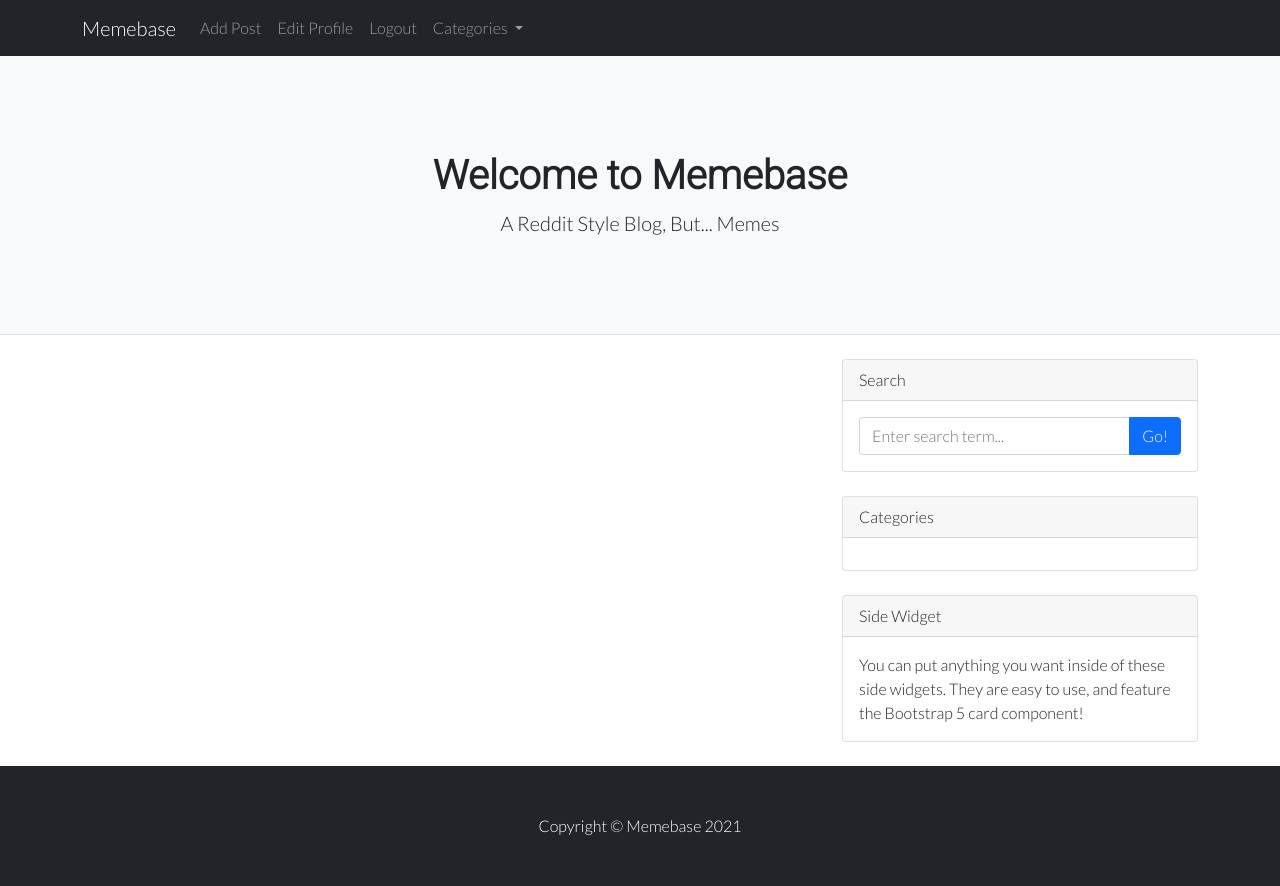
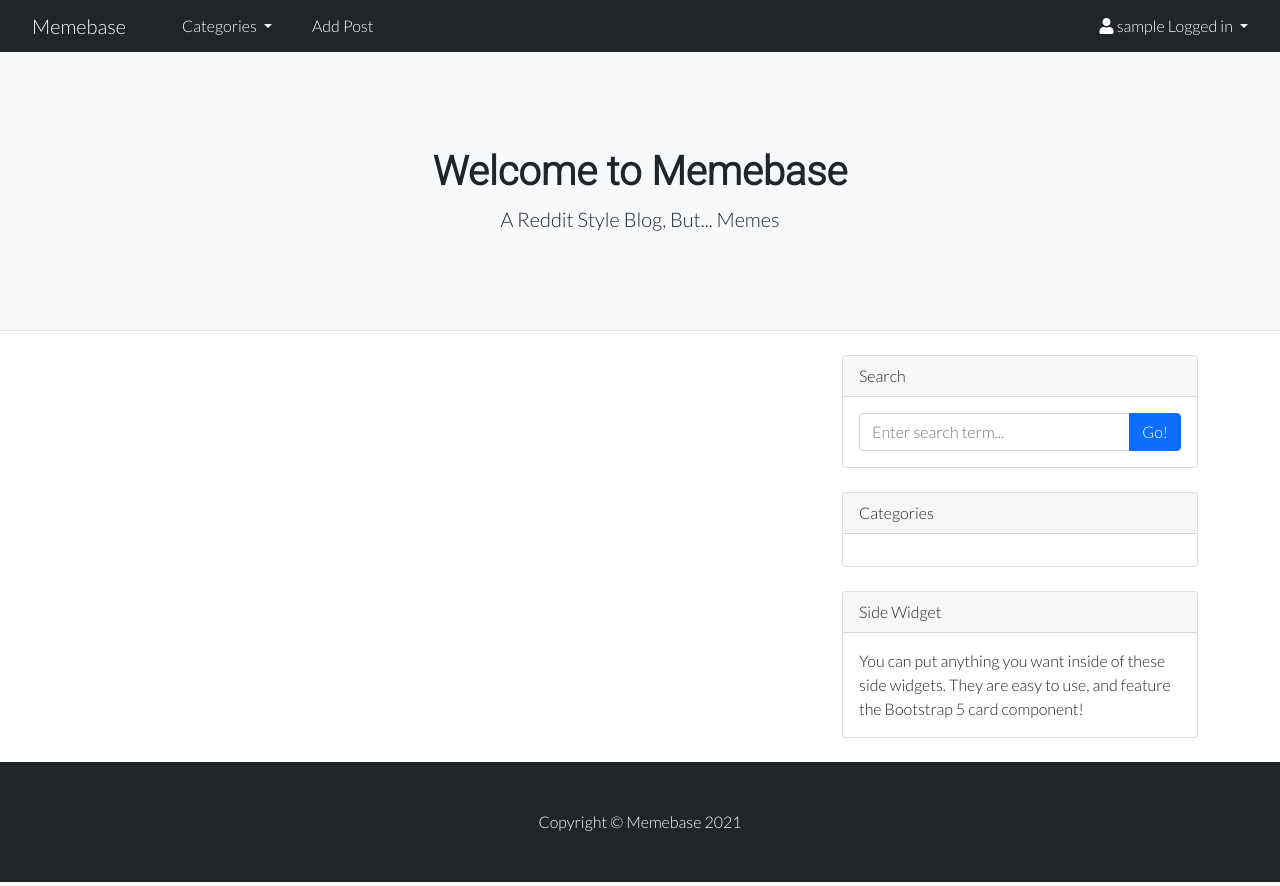
Before and after one commit to dhowai/portfolio-4-meme-blog, a Django app: page / in a window 1280 px wide. Run offline with Django 3.2, Linux system fonts and the light colour scheme; the visitor is signed in with stand-in values (Sample User, id 1); data that the repository does not hold is empty.

Commit message:
Change navbar structure on base.html

```diff
--- a/static/css/style.css
+++ b/static/css/style.css
@@ -101,3 +101,47 @@ a {
   line-height: 30px;
   font-weight: 800;
 }
+
+.navbar-brand {
+  padding: 11px 20px;
+}
+
+.active {
+  background-color: blue;
+}
+
+.navbar-nav {
+  width: 100%;
+}
+
+.nav-link {
+  color: #fff !important;
+}
+
+.nav-item {
+  padding: 6px 12px;
+  text-align: center;
+}
+
+.nav-item:hover {
+  background-color: blue;
+}
+
+.right {
+  margin-left: auto;
+}
+
+.navbar-collapse.collapse.in {
+  display: block !important;
+}
+
+@media (max-width: 992px) {
+  .right {
+      margin-left: 0;
+  }
+
+  .nav-item {
+      width: 100%;;
+      text-align: left;
+  }
+}
--- a/templates/base.html
+++ b/templates/base.html
@@ -27,8 +27,8 @@
 
 <body>
     <!-- Responsive navbar-->
-    <nav class="navbar navbar-expand-lg navbar-dark bg-dark">
-        <div class="container"> <!--fluid...-->
+    <nav class="navbar navbar-expand-lg navbar-dark bg-dark py-0 px-0">
+        <div class="container-fluid">
             <a class="navbar-brand" href="{% url 'home' %}">Memebase</a>
             <button class="navbar-toggler" type="button" data-bs-toggle="collapse" data-bs-target="#navbarNavDropdown"
                 aria-controls="navbarNavDropdown" aria-expanded="false" aria-label="Toggle navigation">
@@ -36,24 +36,6 @@
             </button>
             <div class="collapse navbar-collapse" id="navbarNavDropdown">
                 <ul class="navbar-nav">
-                    {% if user.is_authenticated %}
-                    <li class="nav-item">
-                        <a class="nav-link" href="{% url 'add_post' %}">Add Post</a>
-                    </li>
-                    <li class="nav-item">
-                        <a class="nav-link" href="{% url 'edit_profile' %}">Edit Profile</a>
-                    </li>
-                    <li class="nav-item">
-                        <a class="nav-link" href="{% url 'logout' %}">Logout</a>
-                    </li>
-                    {% else %}
-                    <li class="nav-item">
-                        <a class="nav-link" href="{% url 'register' %}">Register</a>
-                    </li>
-                    <li class="nav-item">
-                        <a class="nav-link" href="{% url 'login' %}">Login</a>
-                    </li>
-                    {% endif %}
                     <li class="nav-item dropdown">
                         <a class="nav-link dropdown-toggle" href="#" id="navbarDropdownMenuLink" role="button"
                             data-bs-toggle="dropdown" aria-expanded="false">
@@ -61,10 +43,32 @@
                         </a>
                         <ul class="dropdown-menu" aria-labelledby="navbarDropdownMenuLink">
                             {% for category in category_list %}
-                                <a class="dropdown-item" href="/category/{{ category.name }}">{{ category.name|title }}</a>
+                            <a class="dropdown-item" href="/category/{{ category.name }}">{{ category.name|title }}</a>
                             {% endfor %}
                         </ul>
                     </li>
+                    {% if user.is_authenticated %}
+                    <li class="nav-item">
+                        <a class="nav-link" href="{% url 'add_post' %}">Add Post</a>
+                    </li>
+                    <li class="nav-item right dropdown">
+                        <a class="nav-link dropdown-toggle" href="#" id="navbarDropdownMenuLink" role="button"
+                            data-bs-toggle="dropdown" aria-expanded="false">
+                            <i class="fas fa-user"></i> {{ user.username }} Logged in
+                        </a>
+                        <ul class="dropdown-menu" aria-labelledby="navbarDropdownMenuLink">
+                            <a class="dropdown-item" href="{% url 'edit_profile' %}"> <i class="fas fa-edit"></i> Edit Profile</a>
+                            <a class="dropdown-item" href="{% url 'logout' %}"> <i class="fas fa-sign-out-alt"></i> Logout</a>
+                        </ul>
+                    </li>
+                    {% else %}
+                    <li class="nav-item right">
+                        <a class="nav-link" href="{% url 'register' %}"><i class="fas fa-user-plus"></i> Register</a>
+                    </li>
+                    <li class="nav-item">
+                        <a class="nav-link" href="{% url 'login' %}"> <i class="fas fa-sign-in-alt"></i> Login</a>
+                    </li>
+                    {% endif %}
                 </ul>
             </div>
         </div>
```
